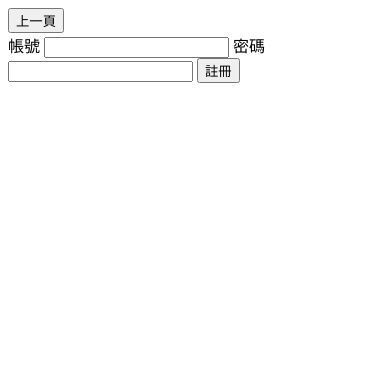
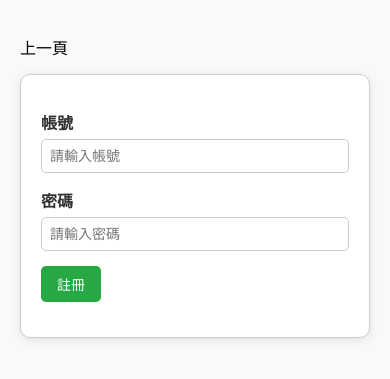
Before and after one commit to TATT2004/-SeekDeals, a Flask app: page /register/index in a window 390 px wide. Shown: the top 379 px of the page. Run offline with Flask 3, Linux system fonts and the light colour scheme.

Commit message:
畫面優化

```diff
--- a/project/templates/register/index.html
+++ b/project/templates/register/index.html
@@ -1,27 +1,117 @@
 <!DOCTYPE html>
-<html>
+<html lang="en">
+
 <head>
     <meta charset="UTF-8">
     <meta name="viewport" content="width=device-width, initial-scale=1.0">
     <title>註冊</title>
+    <style>
+        body {
+            font-family: Arial, sans-serif;
+            background-color: #f8f9fa;
+            margin: 0;
+            padding: 20px;
+            color: #333;
+        }
+
+        h1 {
+            color: #007bff;
+            margin-bottom: 20px;
+            text-shadow: 1px 1px 3px rgba(0, 0, 0, 0.1);
+        }
+
+        form {
+            margin: 15px 0;
+        }
+
+        label {
+            display: block;
+            margin-bottom: 5px;
+            font-weight: bold;
+        }
+
+        input {
+            width: 100%;
+            padding: 8px;
+            margin-bottom: 15px;
+            border: 1px solid #ccc;
+            border-radius: 5px;
+            box-sizing: border-box;
+        }
+
+        button {
+            padding: 10px 20px;
+            font-size: 16px;
+            border: none;
+            border-radius: 5px;
+            cursor: pointer;
+            transition: all 0.3s ease;
+            text-align: center;
+        }
+
+        button[type="submit"] {
+            background-color: initial;
+            color: initial;
+            padding: initial;
+            font-size: initial;
+            border: initial;
+            border-radius: initial;
+            cursor: pointer;
+            text-align: initial;
+        }
+
+        button[type="submit"]:hover {
+            background-color: initial;
+        }
+
+        button#registerBtn {
+            background-color: #28a745;
+            color: white;
+        }
+
+        button#registerBtn:hover {
+            background-color: #218838;
+        }
+
+        #register {
+            max-width: 400px;
+            padding: 20px;
+            background: white;
+            border: 1px solid #ccc;
+            border-radius: 10px;
+            box-shadow: 0 2px 10px rgba(0, 0, 0, 0.1);
+        }
+
+        @media (max-width: 768px) {
+            button {
+                font-size: 14px;
+                padding: 8px 16px;
+            }
+
+            input {
+                font-size: 14px;
+            }
+        }
+    </style>
 </head>
+
 <body>
+    <form action="/">
+        <button type="submit">上一頁</button>
+    </form>
     <div id="register">
-        <form action="/">
-            <button type="submit">上一頁</button>
-        </form>
         <form id="register-Form">
             <label for="username">帳號</label>
-            <input type="text" id="username" name="username">
+            <input type="text" id="username" name="username" placeholder="請輸入帳號">
             <label for="password">密碼</label>
-            <input type="password" id="password" name="password">
+            <input type="password" id="password" name="password" placeholder="請輸入密碼">
             <button type="button" id="registerBtn">註冊</button>
         </form>
     </div>
     <script>
         const registerBtn = document.getElementById('registerBtn');
 
-        registerBtn.addEventListener('click', async function() {
+        registerBtn.addEventListener('click', async function () {
             const username = document.getElementById('username').value.trim();
             const password = document.getElementById('password').value.trim();
 
@@ -54,4 +144,5 @@
         });
     </script>
 </body>
+
 </html>
--- a/project/users.json
+++ b/project/users.json
@@ -2,6 +2,8 @@
     "a": {
         "password": "a",
         "logged": true,
-        "attention": []
+        "attention": [
+            "mcdonal"
+        ]
     }
 }
```
Also changed, not shown: project/templates/index.html (+62 -1 lines), project/templates/login/index.html (+98 -7 lines).
